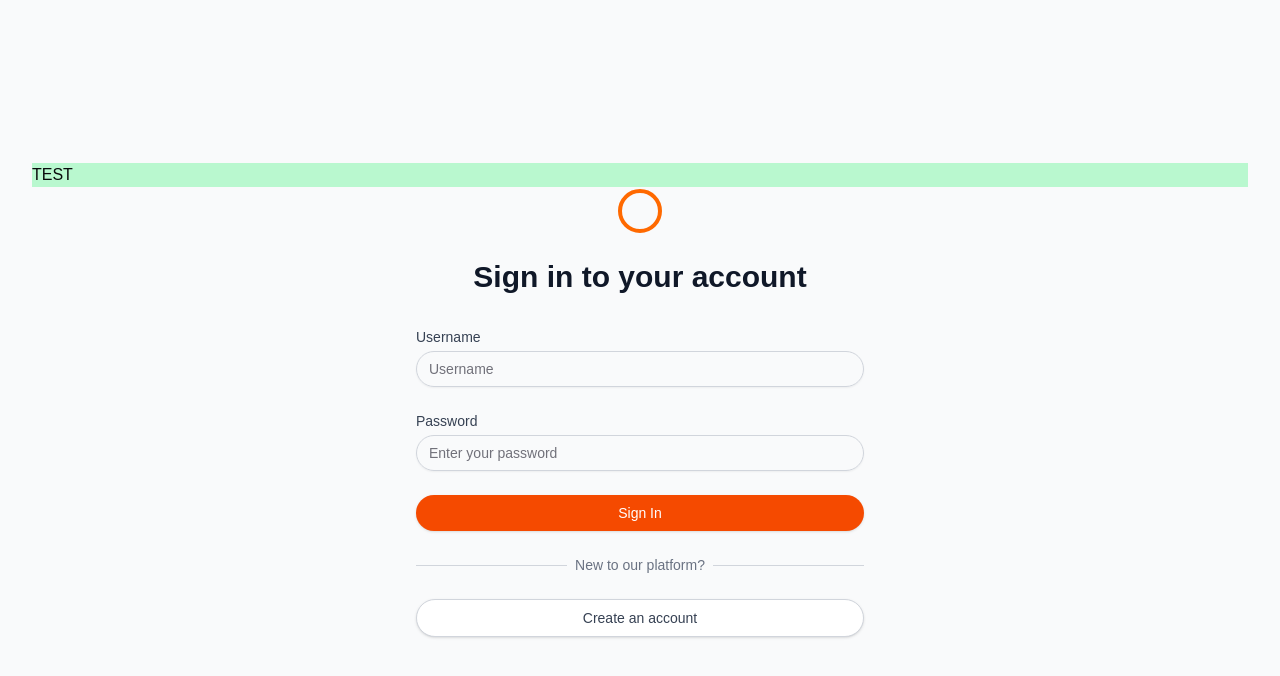
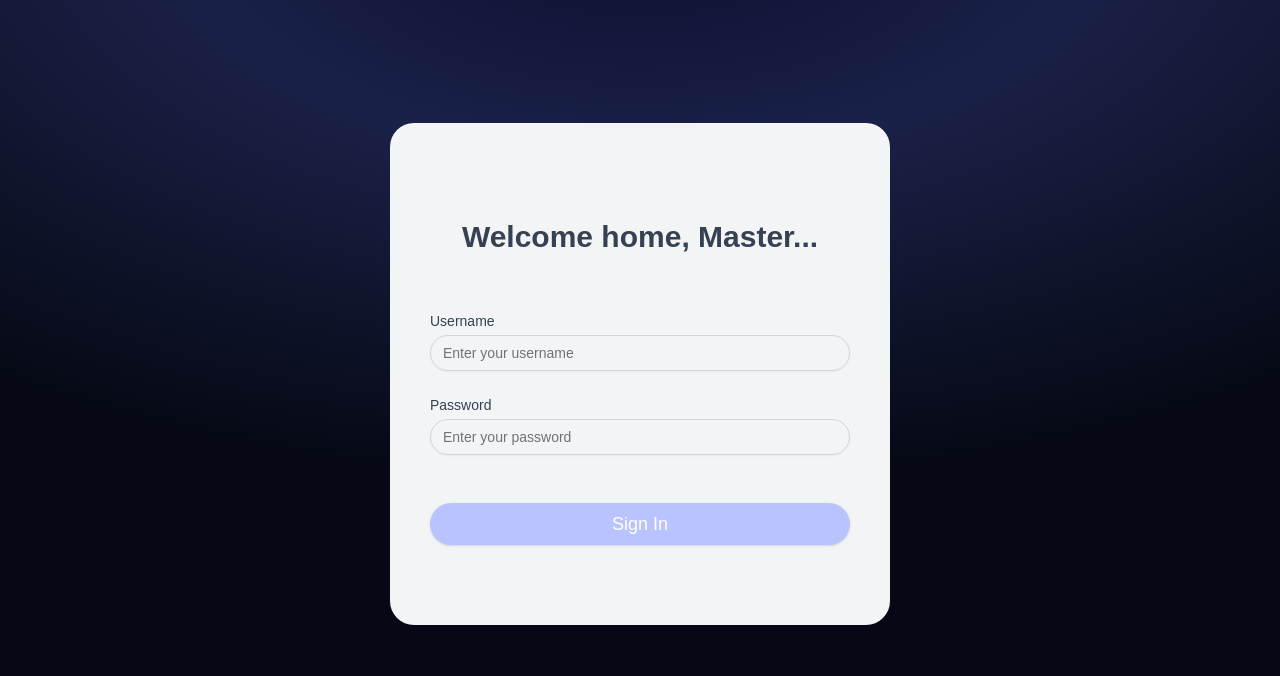
Before and after one commit to daniel-bss/saas-starter, a Next.js app: page /signin in a window 1280 px wide. Shown: the top 676 px of the page. Built offline with nearby package versions, Linux system fonts and the light colour scheme.

Commit message:
ui: setup login page

```diff
--- a/app/(auth)/auth.tsx
+++ b/app/(auth)/auth.tsx
@@ -24,20 +24,15 @@ export function Auth({
   );
 
   return (
-    <div className="min-h-[100dvh] flex flex-col justify-center py-12 px-4 sm:px-6 lg:px-8 bg-gray-50">
-      <div className="bg-green-200">TEST</div>
+    <div className="min-h-[100dvh] flex flex-col justify-center items-center py-12 px-4 sm:px-6 lg:px-8 pb-[100px]">
+      <div className="px-10 pt-24 pb-20 w-[500px] rounded-3xl bg-gray-100">
         <div className="sm:mx-auto sm:w-full sm:max-w-md">
-        <div className="flex justify-center">
-          <CircleIcon className="h-12 w-12 text-orange-500" />
-        </div>
-        <h2 className="mt-6 text-center text-3xl font-extrabold text-gray-900">
-          {mode === k_SIGNIN
-            ? "Sign in to your account"
-            : "Create your account"}
+          <h2 className="text-center text-3xl font-extrabold text-gray-700 select-none">
+            {mode === k_SIGNIN ? "Welcome home, Master..." : "Register"}
           </h2>
         </div>
 
-      <div className="mt-8 sm:mx-auto sm:w-full sm:max-w-md">
+        <div className="mt-14 sm:mx-auto sm:w-full sm:max-w-md">
           <form className="space-y-6" action={formAction}>
             <input type="hidden" name="redirect" value={redirect || ""} />
             <div>
@@ -55,8 +50,8 @@ export function Auth({
                   defaultValue={state.username}
                   required
                   maxLength={50}
-                className="appearance-none rounded-full relative block w-full px-3 py-2 border border-gray-300 placeholder-gray-500 text-gray-900 focus:outline-none focus:ring-orange-500 focus:border-orange-500 focus:z-10 sm:text-sm"
-                placeholder="Username"
+                  className="appearance-none rounded-full relative block w-full px-3 py-2 border border-gray-300 placeholder-gray-500 text-gray-900 focus:outline-none focus:z-10 sm:text-sm"
+                  placeholder="Enter your username"
                 />
               </div>
             </div>
@@ -80,7 +75,7 @@ export function Auth({
                   required
                   minLength={8}
                   maxLength={100}
-                className="appearance-none rounded-full relative block w-full px-3 py-2 border border-gray-300 placeholder-gray-500 text-gray-900 focus:outline-none focus:ring-orange-500 focus:border-orange-500 focus:z-10 sm:text-sm"
+                  className="appearance-none rounded-full relative block w-full px-3 py-2 border border-gray-300 placeholder-gray-500 text-gray-900 focus:outline-none focus:z-10 sm:text-sm"
                   placeholder="Enter your password"
                 />
               </div>
@@ -93,7 +88,7 @@ export function Auth({
             <div>
               <Button
                 type="submit"
-              className="w-full flex justify-center items-center py-2 px-4 border border-transparent rounded-full shadow-sm text-sm font-medium text-white bg-orange-600 hover:bg-orange-700 focus:outline-none focus:ring-2 focus:ring-offset-2 focus:ring-orange-500"
+                className="w-full mt-12 flex justify-center items-center py-5 px-4 border border-transparent rounded-full shadow-sm font-medium text-lg text-white bg-secondary hover:bg-secondary-100 hover:cursor-pointer focus:outline-none focus:ring-2 focus:ring-offset-2"
                 disabled={pending}
               >
                 {pending ? (
@@ -110,7 +105,8 @@ export function Auth({
             </div>
           </form>
 
-        <div className="mt-6">
+          {/* New to our platform? */}
+          {/* <div className="mt-6">
           <div className="relative">
             <div className="absolute inset-0 flex items-center">
               <div className="w-full border-t border-gray-300" />
@@ -134,6 +130,7 @@ export function Auth({
                 : "Sign in to existing account"}
             </Link>
           </div>
+        </div> */}
         </div>
       </div>
     </div>
--- a/app/styles/theme.css
+++ b/app/styles/theme.css
@@ -4,6 +4,7 @@
   --color-primary-200: #060a1b;
 
   --color-secondary: #b9c3ff;
+  --color-secondary-100: #8892ce;
 
   --color-surface-25: #f2f3f4;
   --color-surface-50: #e5e7eb;
@@ -29,6 +30,7 @@
 
 .gate-overlay {
   background: radial-gradient(circle at top, #111827 0, #020617 55%, #000 100%);
+  /* background-color: #8892ce; */
 }
 
 .container {
```
Lines whose indentation alone changed are shown as unchanged.
